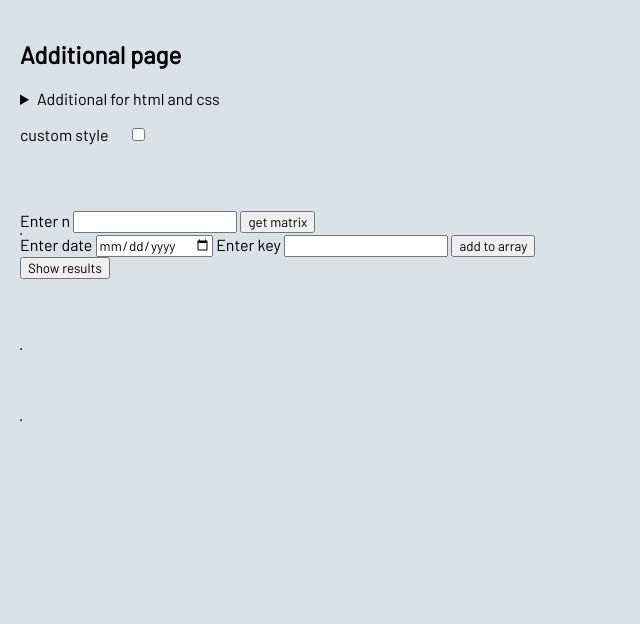
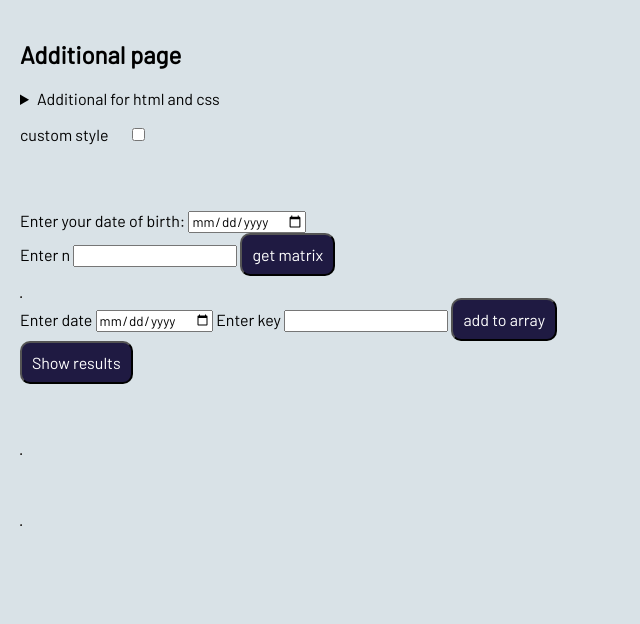
Before and after one commit to chamomil/MTDweb-ap, a Django app: page /additional in a window 1280 px wide; the page is wider, and only the part inside the window is pictured. Shown: the part 114-738 px from the top of that part, without its empty margins (0-640 px from the left). Run offline with Django 4.2, Linux system fonts and the light colour scheme; some web fonts are replaced.

Commit message:
add birthday check

```diff
--- a/info/templates/additional.html
+++ b/info/templates/additional.html
@@ -49,6 +49,11 @@
     </form>
     <div id="change_container"></div>
 
+    <form>
+        <label for="birth_date">Enter your date of birth: </label>
+        <input type="date" id="birth_date">
+    </form>
+
     <form action="{% url 'additional' %}" id="square_matrix">
         {% csrf_token %}
         <label for="sq_matrix_input">Enter n</label>
@@ -78,4 +83,5 @@
     <script src="/static/scripts/task_individual.js"></script>
     <script src="/static/scripts/sq_matrix.js"></script>
     <script src="/static/scripts/change_style.js"></script>
+    <script src="/static/scripts/birth_date.js"></script>
 {% endblock %}
--- a/static/css/additional.css
+++ b/static/css/additional.css
@@ -43,21 +43,23 @@ main {
 }
 
 #change_container button {
-    padding: 10px;
-    font-size: 1rem;
     margin-right: 15px;
     margin-left: 15px;
     margin-top: 10px;
+    width: 45px;
+    height: 45px;
+}
+
+main button {
+    padding: 10px;
+    font-size: 1rem;
     background-color: #1f1a42;
     color: white;
     cursor: pointer;
     border-radius: 10px;
-    width: 45px;
-    height: 45px;
-
 }
 
-#change_container button:hover {
+main button:hover {
     background-color: #3f3485;
 }
 
@@ -70,3 +72,7 @@ main {
     margin-left: 30px;
     margin-top: 20px;
 }
+
+#square_matrix {
+    margin-bottom: 20px;
+}
--- /dev/null
+++ b/static/scripts/birth_date.js
@@ -0,0 +1,26 @@
+const birth_date = document.getElementById('birth_date');
+birth_date.addEventListener('change', handleBirth);
+
+function handleBirth() {
+    let birth = new Date(birth_date.value);
+    let date = new Date();
+
+    let age = date.getFullYear() - birth.getFullYear();
+    if (date.getMonth() >= birth.getMonth() && date.getDay() >= birth.getDay()) {
+        --age;
+    }
+    if (age > 18) {
+        let day = getDayOfWeek(birth);
+        alert(`Your age is ${age}, you were born on ${day}`)
+    }
+    else {
+        alert('You need adults!!!')
+    }
+}
+
+function getDayOfWeek(date) {
+  const daysOfWeek = ["Sunday", "Monday", "Tuesday", "Wednesday", "Thursday", "Friday", "Saturday"];
+  const dayIndex = date.getDay();
+
+  return daysOfWeek[dayIndex];
+}
```
